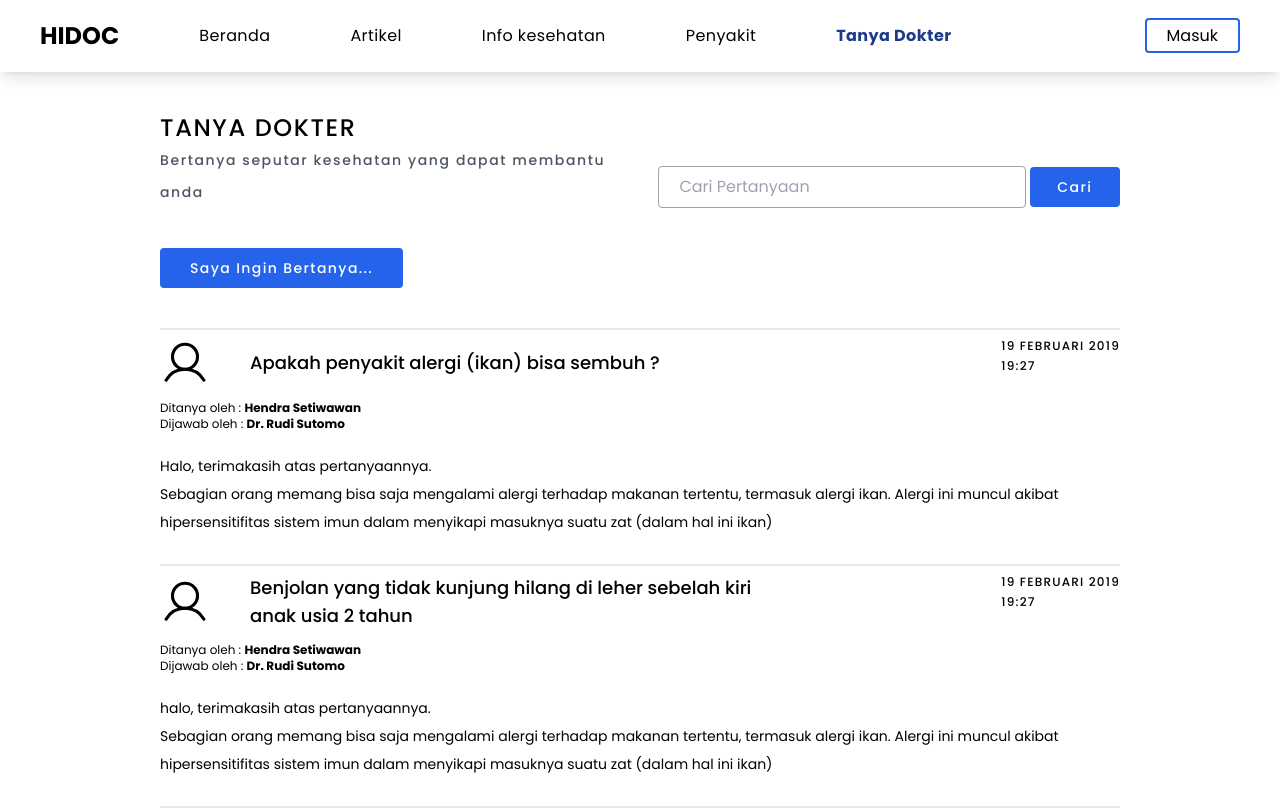
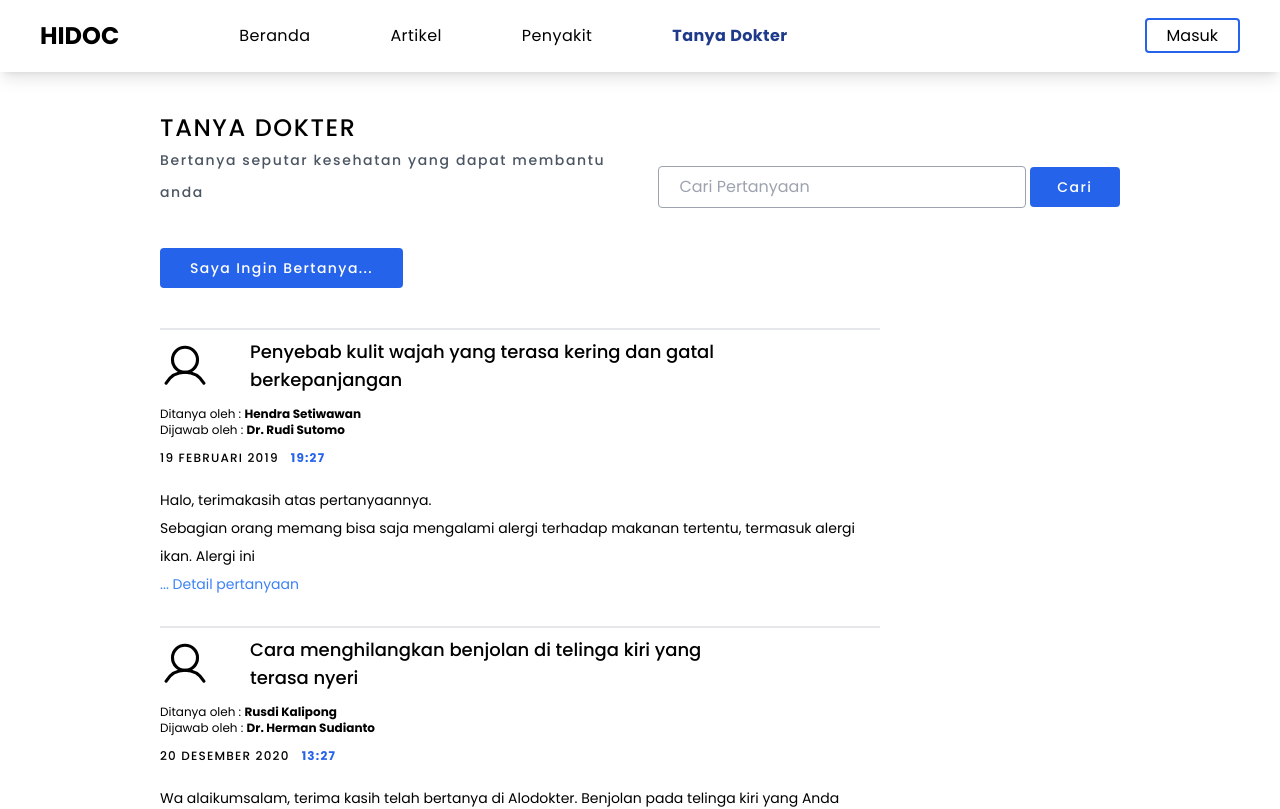
Before and after one commit to crisvito/hidoc, a React (Vite) app: page /tanya-dokter in a window 1280 px wide. Shown: the top 809 px of the page. Built offline with nearby package versions, Linux system fonts and the light colour scheme.

Commit message:
feat : make detail tanya-dokter

```diff
--- a/src/App.css
+++ b/src/App.css
@@ -17,4 +17,10 @@
   .active {
     @apply text-blue-900 font-bold;
   }
+  ul {
+    @apply pl-10;
+  }
+  li {
+    @apply list-disc;
+  }
 }
--- a/src/contents/tanya-dokter/tanya-list.jsx
+++ b/src/contents/tanya-dokter/tanya-list.jsx
@@ -2,8 +2,11 @@ import { Button } from "../../components";
 import { dataPertanyaan } from "../../data";
 import { User } from "phosphor-react";
 import parse from "html-react-parser";
+import { useTitle } from "../../hooks";
+import { Link } from "react-router-dom";
 
 export function TanyaList() {
+  useTitle("Daftar Pertanyaan");
   return (
     <div className="flex flex-col items-center">
       <div className="w-3/4">
@@ -16,15 +19,15 @@ export function TanyaList() {
         <div className="flex flex-col gap-5">
           {dataPertanyaan.map((item) => {
             return (
-              <div className="flex flex-col border-t-2 py-2 gap-5">
+              <div className="flex flex-col border-t-2 py-2 gap-5 md:w-3/4 w-full">
                 <div className="flex justify-between items-start md:gap-10 sm:gap-8 gap-2">
                   <div className="flex flex-col sm:gap-3 gap-1">
-                    <div className="flex gap-10 items-center">
+                    <Link className="flex gap-10 items-center" to={item.slug}>
                       <User size={50} className="md:inline-flex hidden" />
                       <h1 className="font-medium md:text-lg text-base lg:w-[32rem] md:w-96">
                         {item.question}
                       </h1>
-                    </div>
+                    </Link>
                     <div className="flex flex-col text-xs">
                       <span>
                         Ditanya oleh :{" "}
@@ -35,14 +38,19 @@ export function TanyaList() {
                         <span className="font-bold">{item.answerBy}</span>
                       </span>
                     </div>
-                  </div>
-                  <div className="flex flex-col text-xs uppercase font-medium gap-1 tracking-widest">
-                    <span>{item.questionDate}</span>
-                    <span>{item.questionTime}</span>
+                    <div className="flex text-xs uppercase font-medium gap-3 tracking-widest">
+                      <span>{item.questionDate}</span>
+                      <span className="font-bold text-blue-600">
+                        {item.questionTime}
+                      </span>
+                    </div>
                   </div>
                 </div>
                 <span className="sm:text-sm text-xs sm:leading-loose leading-relaxed">
-                  {parse(item.answer.slice(0, 250))}
+                  {parse(item.answer.slice(0, 150))}
+                  <Link to={item.slug} className="text-blue-500 inline-flex">
+                    ... Detail pertanyaan
+                  </Link>
                 </span>
               </div>
             );
--- a/src/data/data-pertanyaan.js
+++ b/src/data/data-pertanyaan.js
@@ -1,8 +1,11 @@
 export const dataPertanyaan = [
   {
     avatar: "./img/avatar/1.jpg",
-    question: "Apakah penyakit alergi (ikan) bisa sembuh ?",
-    slug: "apakah-penyakit-alergi-ikan-bisa-sembuh",
+    question:
+      "Penyebab kulit wajah yang terasa kering dan gatal berkepanjangan",
+    slug: "penyebab-kulit-wajah-yang-terasa-kering-dan-gatal-berkepanjangan",
+    detailQuestion:
+      "Salam dok, saya perempuan umur 19 tahun. saya ada keluhan masalah di wajah dok.. jadi di bagian wajah saya tepatnya dipinggir2 itu kaya kering gitu dan agak gatal dan terlihat kemerahan juga . Sementara ini saya atasi menggunakan skin care saja Dok.. Saya sudah mengalami keluhan ini sekitar sebulan terakhir ini... Itu kira2 kenapa ya Dok? Mohon penjelasan nya terimakasih DokS",
     questionBy: "Hendra Setiwawan",
     questionDate: "19 februari 2019",
     questionTime: "19:27",
@@ -14,30 +17,33 @@ export const dataPertanyaan = [
   },
   {
     avatar: "./img/avatar/2.jpg",
-    question:
-      "Benjolan yang tidak kunjung hilang di leher sebelah kiri anak usia 2 tahun",
-    slug: "apakah-penyakit-alergi-ikan-bisa-sembuh",
-    questionBy: "Hendra Setiwawan",
-    questionDate: "19 februari 2019",
-    questionTime: "19:27",
-    answerBy: "Dr. Rudi Sutomo",
-    answerDate: "19 februari 2019",
-    answerTime: "19:57",
+    question: "Cara menghilangkan benjolan di telinga kiri yang terasa nyeri",
+    slug: "cara-menghilangkan-benjolan-di-telinga-kiri-yang-terasa-nyeri",
+    detailQuestion:
+      "assalamualaikum wr.wb. dan salam sejahtera.dok. syaa laki-laki,umur 25 taahun.. saya ada benjolan di bwah kuping kiri saya,dn itu terasa sakit sekali, benjolan itu ada dua dok.terasa sakit sekali,dn membuat saya pusing.. dan juga membuat badan saya sempat dingin.. benjolan itu apa ya dok? dan bagaimana utk menyembuhkan nya..saya serasa takut sekali dok.mohon dok solusinya.tks",
+    questionBy: "Rusdi Kalipong",
+    questionDate: "20 desember 2020",
+    questionTime: "13:27",
+    answerBy: "Dr. Herman Sudianto",
+    answerDate: "20 desember 2020",
+    answerTime: "15:17",
     answer:
-      "halo, terimakasih atas pertanyaannya. <p>Sebagian orang memang bisa saja mengalami alergi terhadap makanan tertentu, termasuk alergi ikan. Alergi ini muncul akibat hipersensitifitas sistem imun dalam menyikapi masuknya suatu zat (dalam hal ini ikan) karena dianggap sebagai benda asing yang berbahaya bagi tubuh, padahal sesungguhnya tidak. Biasanya, reaksi alergi yang muncul berbeda-beda, seperti berupa gangguan pernapasan (sesak, mengi, batuk), gangguan pencernaan (mual, muntah, kembung, kolik, diare), gangguan kulit (biduran, ruam, bengkak), dan sebagainya.</p><p>Alergi makanan pada anak seringnya akan membaik seiring pertambahan usianya. Dan lagi, umumnya alergi ikan berlaku untuk semua jenis ikan. Umumnya, anak yang alergi terhadap suatu jenis ikan tertentu, tetap bisa mengkonsumsi ikan jenis lainnya. Dengan begitu, anak Anda bisa tetap mendapatkan nutrisi yang beragam, termasuk dari ikan yang tidak membuatnya alergi.</p><p>Saran kami, sedikit demi sedikit, coba kenalkan anak Anda dengan memberinya variasi makanan dari olahan ikan. Cermati jenis ikan apa saja yang membuatnya alergi. Jika reaksi alergi yang muncul ringan saja, Anda bisa meningkatkan dosis pemberiannya sehingga anak menjadi terbiasa. Namun, jika reaksi alergi yang mcunul sangat hebat, baiknya Anda tidak lagi memberikan anak Anda ikan tersebut, dan periksakan ia langsung ke dokter atau dokter anak terdekat supaya mendapat penanganan lebih lanjut.</p><p>Semoga membantu ya..</p>",
+      "Wa alaikumsalam, terima kasih telah bertanya di Alodokter. Benjolan pada telinga kiri yang Anda alami bisa berarti beberapa kemungkinan, diantaranya adalah:<ul><li>Infeksi bakteri</li><li>Pembengkakan kelenjar getah bening</li><li>Pertumbuhan abnormal jaringan</li><li>Dampak dari sengatan atau gigitan serangga</li></ul>Untuk bisa memastikan kondisi ini diperlukan pemeriksaan secara langsung dengan melihat warna ukuran, mobilitas, serta lokasi pastinya. Pengobatannya bisa berupa obat minum, obat oles, atau bahkan bedah kecil pada kasus tertentu. Sehingga saran kami, lebih baik Anda periksakan keluhan Anda ke dokter umum untuk dilakukan pemeriksaan dan penanganan lebih lanjut, termasuk bila ternyata Anda butuh untuk dirujuk ke spesialis tertentu.<p>Sementara itu, untuk mengurangi nyeri Anda bisa mengonsumsi obat pereda nyeri dan antiradang yang dijual bebas dengan membaca aturan pakai yang tertera, kompres hangat area terkait, jangan disentuh-sentuh, dan segera periksakan ke dokter. Sekian, semoga menjawab pertanyaan Anda.</p>",
   },
   {
-    avatar: "./img/avatar/2.jpg",
+    avatar: "./img/avatar/3.jpg",
     question:
-      "Makanan yang dapat membantu mempercepat penyembuhan TBC kelenjar",
-    slug: "apakah-penyakit-alergi-ikan-bisa-sembuh",
-    questionBy: "Hendra Setiwawan",
-    questionDate: "19 februari 2019",
-    questionTime: "19:27",
-    answerBy: "Dr. Rudi Sutomo",
-    answerDate: "19 februari 2019",
-    answerTime: "19:57",
+      "Penyebab wajah yang semakin kusam dan gelap meski selalu tertutup saat keluar rumah",
+    slug: "penyebab-wajah-yang-semakin-kusam-dan-gelap-meski-selalu-tertutup-saat-keluar-rumah",
+    detailQuestion:
+      "Dok, akhir2 ini wajah saya terlihat hitam, gelap dan kusam. Banyak teman2 saya juga bilang ke saya wajah saya sekarang semakin hitam dan gelap. Hmm padahal saya kalau keluar rumah selalu tertutup pakai masker/helm/kacamata. Tetapi kok terlihat hitam dan kusam ya?",
+    questionBy: "Asep Suprato",
+    questionDate: "28 desember 2020",
+    questionTime: "12:27",
+    answerBy: "Dr. Banana",
+    answerDate: "28 desember 2020",
+    answerTime: "15:14",
     answer:
-      "halo, terimakasih atas pertanyaannya. <p>Sebagian orang memang bisa saja mengalami alergi terhadap makanan tertentu, termasuk alergi ikan. Alergi ini muncul akibat hipersensitifitas sistem imun dalam menyikapi masuknya suatu zat (dalam hal ini ikan) karena dianggap sebagai benda asing yang berbahaya bagi tubuh, padahal sesungguhnya tidak. Biasanya, reaksi alergi yang muncul berbeda-beda, seperti berupa gangguan pernapasan (sesak, mengi, batuk), gangguan pencernaan (mual, muntah, kembung, kolik, diare), gangguan kulit (biduran, ruam, bengkak), dan sebagainya.</p><p>Alergi makanan pada anak seringnya akan membaik seiring pertambahan usianya. Dan lagi, umumnya alergi ikan berlaku untuk semua jenis ikan. Umumnya, anak yang alergi terhadap suatu jenis ikan tertentu, tetap bisa mengkonsumsi ikan jenis lainnya. Dengan begitu, anak Anda bisa tetap mendapatkan nutrisi yang beragam, termasuk dari ikan yang tidak membuatnya alergi.</p><p>Saran kami, sedikit demi sedikit, coba kenalkan anak Anda dengan memberinya variasi makanan dari olahan ikan. Cermati jenis ikan apa saja yang membuatnya alergi. Jika reaksi alergi yang muncul ringan saja, Anda bisa meningkatkan dosis pemberiannya sehingga anak menjadi terbiasa. Namun, jika reaksi alergi yang mcunul sangat hebat, baiknya Anda tidak lagi memberikan anak Anda ikan tersebut, dan periksakan ia langsung ke dokter atau dokter anak terdekat supaya mendapat penanganan lebih lanjut.</p><p>Semoga membantu ya..</p>",
+      "Alo, selamat sore<p>kulit wajah yang kusam memang cenderung menjadi gelap kondisi ini dapat menyebabkan kurangnya rasa percaya diri. dimana penyebab kulit wajah menjadi kusam ada beberapa hal penyebab seperti :</p><ul><li>perubahan hormon</li><li>faktor cuaca</li><li>akibat penggunaan produk perawatan kulit wajah yang tidak tepat</li><li>kebersihan kulit yang kurang terjaga</li></ul><p>untuk mengatasi kondisi kulit kusam ada beberapa tips yang bisa anda lakukan seperti :</p><ul><li>konsumsi air putih 2 liter sehari setidaknya</li><li>hindari merokok dan asap rokok</li><li>gunakan produk perawatan kulit sesuai jenis kulit karena kulit anda kusam dan telihat gelap anda bisa menggunakan produk wajah khusus yang dapat mencerahkan wajah contohnya menggunakan produk yang mengandung niacinamide salah satunya</li><li>gunakan tabir surya ini sangat penting jangan skip gunakan pada siang hari dan saat keluar rumah play 2 jam sekali jika anda diluar rumah</li><li>jaga kebersihan kulit wajah dengan cuci wajah 2 kali sehari sebelum tidur jangan lupa setelah beraktivitas diluar jangan lupa bersihkan makeup dan wajah anda</li><li>konsumsi makanan yang sehat dan melakukan olahraga</li><li>cukupi waktu istirahat</li><li>kelola stres</li></ul><p>jika sudah melakukan tips diatas namun tidak ada perbaikan juga anda bisa melakuakn konsultasi lebih lanjut ke dokter estetika atau dokter kulit untuk mendapatkan penangnan yang lebih tepat.</p>semoga dapat membantu",
   },
 ];
--- a/src/data/nav-menu.js
+++ b/src/data/nav-menu.js
@@ -8,10 +8,6 @@ export const NavMenu = [
     display: "Artikel",
   },
   {
-    path: "kesehatan",
-    display: "Info kesehatan",
-  },
-  {
     path: "penyakit",
     display: "Penyakit",
   },
--- a/src/routes/article/$artikel.jsx
+++ b/src/routes/article/$artikel.jsx
@@ -6,7 +6,7 @@ import { useEffect, useState } from "react";
 
 export function ArtikelDetail() {
   const { artikel } = useParams();
-  const [items, setItems] = useState < any > null;
+  const [items, setItems] = useState(null);
 
   const { data, isPending, error } = apiFetch(
     "top-headlines?country=id&category=health"
@@ -14,7 +14,7 @@ export function ArtikelDetail() {
   useEffect(() => {
     const dataFilter = data.filter((data) => data.publishedAt === artikel);
     setItems(dataFilter[0]);
-  }, [data]);
+  }, []);
 
   return (
     <Layout>
--- a/src/routes/penyakit/$penyakit.jsx
+++ b/src/routes/penyakit/$penyakit.jsx
@@ -4,7 +4,7 @@ import { useTitle } from "../../hooks";
 
 export function PenyakitDetail() {
   const { penyakit } = useParams();
-  useTitle(penyakit);
+  useTitle("penyakit");
 
   return <Layout>{penyakit}</Layout>;
 }
--- a/src/routes/tanya-dokter/$tanya-dokter.jsx
+++ b/src/routes/tanya-dokter/$tanya-dokter.jsx
@@ -1,5 +1,69 @@
 import { Layout } from "../../layouts";
+import { useParams, Link } from "react-router-dom";
+import { useTitle } from "../../hooks";
+import { useState, useEffect } from "react";
+import { dataPertanyaan } from "../../data";
+import { ArrowLeft, User } from "phosphor-react";
+import parse from "html-react-parser";
 
 export function TanyaDetail() {
-  return <Layout>Dtanya Dolkter</Layout>;
+  useTitle("Detail Pertanyaan");
+  const [items, setItems] = useState([]);
+
+  const { tanya } = useParams();
+  useEffect(() => {
+    const dataFilter = dataPertanyaan.filter((data) => data.slug === tanya);
+    setItems(dataFilter[0]);
+  }, []);
+  return (
+    <Layout>
+      <div className="flex flex-col items-center">
+        <div className="sm:w-3/4 w-full py-16 sm:px-0 px-10 flex flex-col gap-5">
+          <h1 className="text-2xl font-bold">
+            Jawab Dokter dari Pertanyaan terkait
+          </h1>
+          <span className="flex items-center gap-3 text-blue-500">
+            <ArrowLeft size={30} />
+            <Link to="/tanya-dokter">Kembali ke daftar pertanyaan</Link>
+          </span>
+          <div>
+            <h1 className="text-xl font-medium">{items.question}</h1>
+            <div className="flex mt-10 items-center justify-between sm:w-3/4 w-full">
+              <div className="flex items-center gap-5">
+                <User size={50} className="md:inline-flex hidden" />
+                <h3>{items.questionBy}</h3>
+              </div>
+              <div className="flex flex-col text-right text-sm">
+                <span>{items.questionDate}</span>
+                <span>{items.questionTime}</span>
+              </div>
+            </div>
+            <p className="pt-10 sm:w-3/4 w-full tracking-wide leading-relaxed text-gray-700">
+              {items.detailQuestion}
+            </p>
+          </div>
+          <div className="p-3  border-2 border-gray-300 sm:w-3/4 w-full rounded">
+            <h4 className="text-sm font-medium text-gray-700 tracking-widest">
+              Dijawab oleh :
+            </h4>
+            <div className="p-5 pt-0">
+              <div className="flex mt-10 items-center justify-between">
+                <div className="flex items-center gap-5">
+                  <User size={50} className="md:inline-flex hidden" />
+                  <h3>{items.answerBy}</h3>
+                </div>
+                <div className="flex flex-col text-right text-sm">
+                  <span>{items.answerDate}</span>
+                  <span>{items.answerTime}</span>
+                </div>
+              </div>
+              <p className="pt-10 sm:w-3/4 w-full tracking-wide leading-relaxed text-gray-700 flex flex-col gap-5">
+                {parse(`${items.answer}`)}
+              </p>
+            </div>
+          </div>
+        </div>
+      </div>
+    </Layout>
+  );
 }
```
